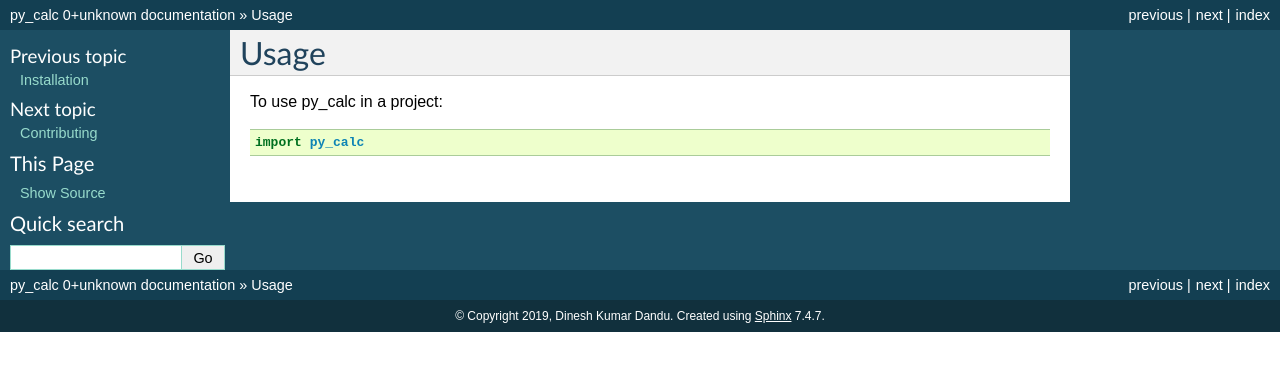
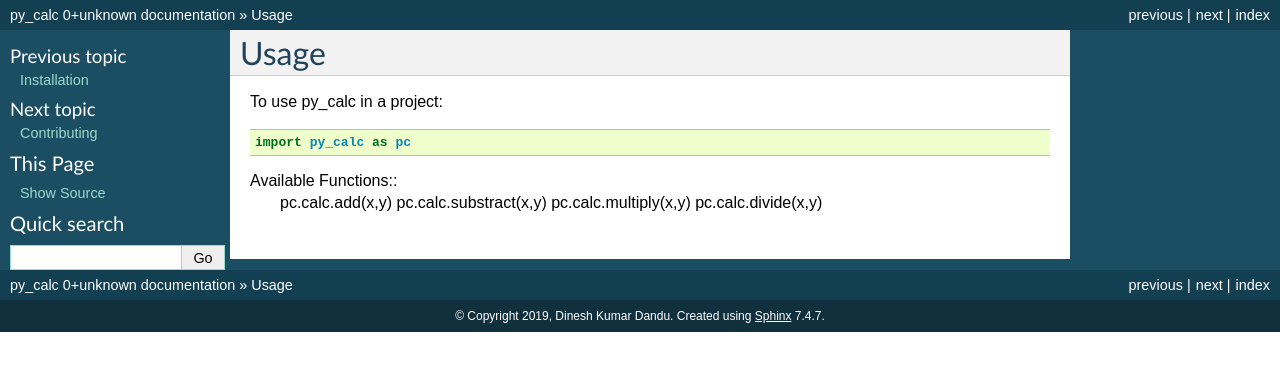
Before and after one commit to dandu1008/py_calc_package, a Sphinx documentation site: the page built from docs/usage.rst, in a window 1280 px wide. Shown: the top 371 px of the page. Built offline with Sphinx 7.4.7, drawn with Linux system fonts in a browser that asks for light colours.

Commit message:
updated usage doc

```diff
--- a/docs/usage.rst
+++ b/docs/usage.rst
@@ -4,4 +4,10 @@ Usage
 
 To use py_calc in a project::
 
-    import py_calc
+    import py_calc as pc
+
+Available Functions::
+    pc.calc.add(x,y)
+    pc.calc.substract(x,y)
+    pc.calc.multiply(x,y)
+    pc.calc.divide(x,y)
```
